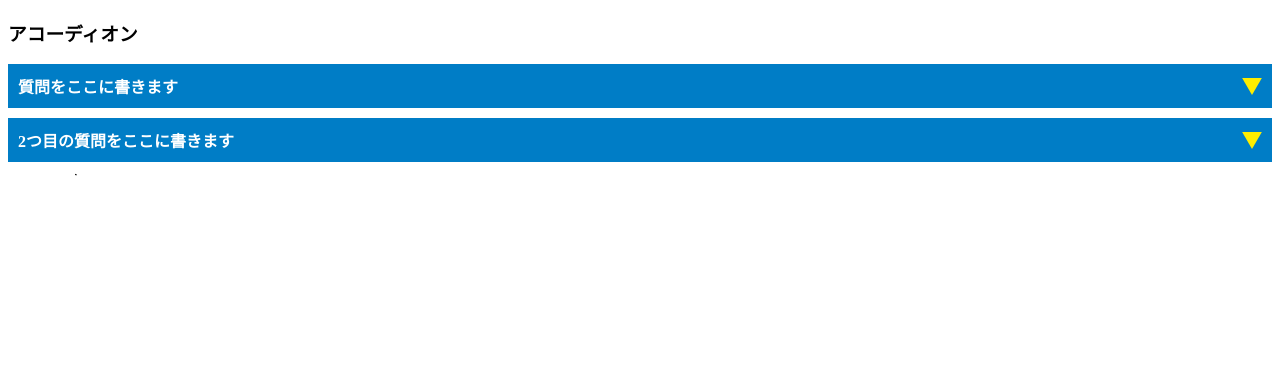
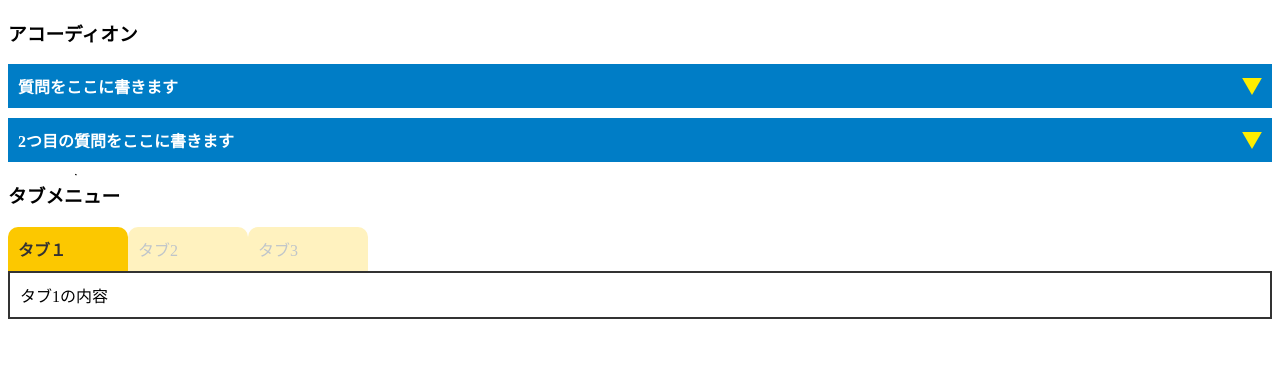
Before and after one commit to Genmai-Cha/practice-js, a plain HTML site: page index.html in a window 1280 px wide. Drawn offline with Linux system fonts and the light colour scheme.

Commit message:
add: タブ

```diff
--- a/css/index.css
+++ b/css/index.css
@@ -1,4 +1,10 @@
 p {
+    margin: 0;
+}
+
+ul {
+    list-style: none;
+    padding: 0;
     margin: 0;
 }
 
@@ -42,3 +48,37 @@ p {
 div.question-box:not(:last-child) {
     margin-bottom: 10px;
 }
+
+/* タブメニュー */
+ul.tab-menu {
+    display: flex;
+    width: 100%;
+}
+
+.tab-menu li {
+    width: 100px;
+    border-radius: 10px 10px 0 0;
+    background-color: #FFF2BF;
+    color: #BFC5CA;
+    padding: 10px;
+}
+
+.tab-menu li.is-active {
+    background-color: #fcc800;
+    font-weight: bold;
+    color: #333333;
+    border-bottom: none;
+}
+
+
+div.is-tab-active {
+    position: relative;
+    clip-path: none;
+}
+
+.tab-content {
+    position: absolute;
+    clip-path: inset(1100px);
+    border: 2px solid #333333;
+    padding: 10px;
+}
--- a/index.html
+++ b/index.html
@@ -33,5 +33,26 @@
         </div>
         </div>
     </section>
+
+    <section>
+        <h3>タブメニュー</h3>
+
+        <div class="tab">
+            <ul class="tab-menu">
+                <li class="is-active" data-tab="tab1">タブ１</li>
+                <li data-tab="tab2">タブ2</li>
+                <li data-tab="tab3">タブ3</li>
+            </ul>
+            <div id="tab1" class="tab-content is-tab-active">
+                <p>タブ1の内容</p>
+            </div>
+            <div id="tab2" class="tab-content">
+                <p>タブ2の内容</p>
+            </div>
+            <div id="tab3" class="tab-content">
+                <p>タブ3の内容</p>
+            </div>
+        </div>
+    </section>
 </body>
 </html>
--- a/js/index.js
+++ b/js/index.js
@@ -15,3 +15,28 @@ questions.map((question) => {
         }
     })
 })
+
+// タブメニュー
+// 参考: https://zenn.dev/kiriyama/articles/b42b6b0761b08d
+const tabMenu = document.querySelectorAll('.tab-menu > li');
+const tabBody = document.getElementsByClassName("tab-content")
+
+tabMenu.forEach((menu) => {
+    menu.addEventListener('click', (e) => {
+        // 1. is-active classをもっているnodeを取得して、 一旦classを外す
+        // アクティブになっているのは常に1つだけの想定なので、0を指定する
+        document.getElementsByClassName("is-active")[0].classList.remove("is-active");
+        document.getElementsByClassName("is-tab-active")[0].classList.remove("is-tab-active");
+
+        // 2. クリックしたところのtabとコンテンツをアクティブにする
+        // 常時1つはアクティブにしたいため、toggle()は使わない
+        e.target.classList.add("is-active");
+
+        for (let index = 0; index < tabBody.length; index++) {
+            // クリックしたtabのdata-tabとコンテンツのidが一緒の場合は、is-tab-activeを追加する
+            if (e.target.dataset.tab === tabBody[index].id ) {
+                tabBody[index].classList.add("is-tab-active");
+            }
+        }
+    });
+});
```
